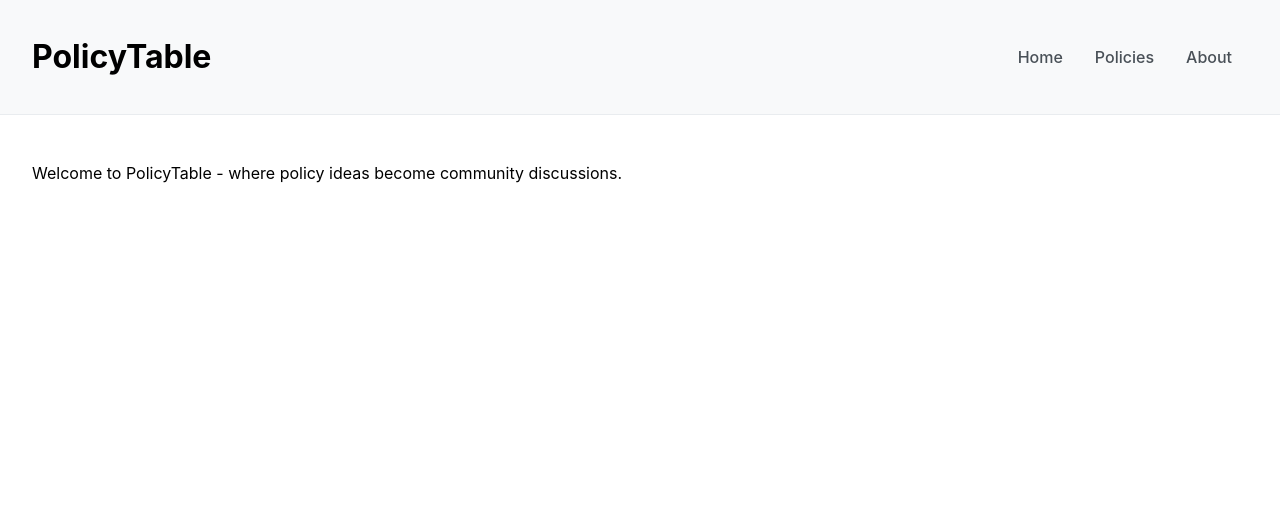
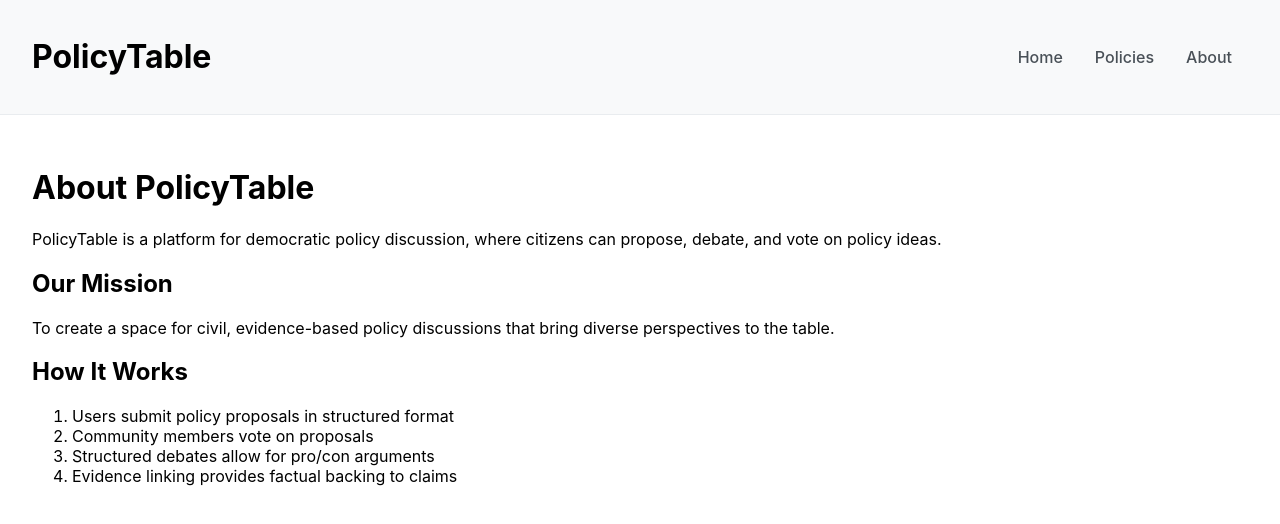
Before and after one commit to joemiddie13/policy-table, a React (Create React App) app: page /about in a window 1280 px wide. Shown: the top 524 px of the page. Built offline with nearby package versions, Linux system fonts and the light colour scheme.

Commit message:
Added an about page, home page, and policies page components

```diff
--- a/package.json
+++ b/package.json
@@ -9,6 +9,7 @@
     "@testing-library/user-event": "^13.5.0",
     "react": "^19.1.0",
     "react-dom": "^19.1.0",
+    "react-router-dom": "^7.5.3",
     "react-scripts": "5.0.1",
     "web-vitals": "^2.1.4"
   },
--- a/src/App.js
+++ b/src/App.js
@@ -1,14 +1,24 @@
+import { BrowserRouter as Router, Route, Routes } from 'react-router-dom';
 import './App.css';
 import Header from './components/layout/Header';
+import HomePage from './pages/HomePage';
+import PoliciesPage from './pages/PoliciesPage';
+import AboutPage from './pages/AboutPage';
 
 function App() {
   return (
-    <div className="App">
-      <Header />
-      <main>
-        <p>Welcome to PolicyTable - where policy ideas become community discussions.</p>
-      </main>
-    </div>
+    <Router>
+      <div className="App">
+        <Header />
+        <main>
+          <Routes>
+            <Route path="/" element={<HomePage />} />
+            <Route path="/policies" element={<PoliciesPage />} />
+            <Route path="/about" element={<AboutPage />} />
+          </Routes>
+        </main>
+      </div>
+    </Router>
   );
 }
 
--- a/src/components/layout/Header.js
+++ b/src/components/layout/Header.js
@@ -1,4 +1,5 @@
 import React from 'react';
+import { Link } from 'react-router-dom';
 
 function Header() {
   return (
@@ -8,9 +9,9 @@ function Header() {
       </div>
       <nav className="nav">
         <ul>
-          <li><a href="/">Home</a></li>
-          <li><a href="/policies">Policies</a></li>
-          <li><a href="/about">About</a></li>
+          <li><Link to="/">Home</Link></li>
+          <li><Link to="/policies">Policies</Link></li>
+          <li><Link to="/about">About</Link></li>
         </ul>
       </nav>
     </header>
--- /dev/null
+++ b/src/pages/AboutPage.js
@@ -0,0 +1,27 @@
+import React from 'react';
+
+function AboutPage() {
+  return (
+    <div className="about-page">
+      <h1>About PolicyTable</h1>
+      <p>
+        PolicyTable is a platform for democratic policy discussion,
+        where citizens can propose, debate, and vote on policy ideas.
+      </p>
+      <h2>Our Mission</h2>
+      <p>
+        To create a space for civil, evidence-based policy discussions
+        that bring diverse perspectives to the table.
+      </p>
+      <h2>How It Works</h2>
+      <ol>
+        <li>Users submit policy proposals in structured format</li>
+        <li>Community members vote on proposals</li>
+        <li>Structured debates allow for pro/con arguments</li>
+        <li>Evidence linking provides factual backing to claims</li>
+      </ol>
+    </div>
+  );
+}
+
+export default AboutPage;
--- /dev/null
+++ b/src/pages/HomePage.js
@@ -0,0 +1,26 @@
+import React from 'react';
+
+function HomePage() {
+  return (
+    <div className="home-page">
+      <h1>Welcome to PolicyTable</h1>
+      <p>A democratic platform for policy discussion and debate</p>
+      <div className="features">
+        <div className="feature">
+          <h2>Share Ideas</h2>
+          <p>Submit your policy proposals for community discussion</p>
+        </div>
+        <div className="feature">
+          <h2>Engage in Debate</h2>
+          <p>Participate in structured debates with evidence-based arguments</p>
+        </div>
+        <div className="feature">
+          <h2>Vote on Policies</h2>
+          <p>Upvote good policy ideas and help them gain traction</p>
+        </div>
+      </div>
+    </div>
+  );
+}
+
+export default HomePage;
--- /dev/null
+++ b/src/pages/PoliciesPage.js
@@ -0,0 +1,21 @@
+import React from 'react';
+
+function PoliciesPage() {
+  return (
+    <div className="policies-page">
+      <h1>Policy Proposals</h1>
+      <div className="filters">
+        <button>All Topics</button>
+        <button>Healthcare</button>
+        <button>Education</button>
+        <button>Environment</button>
+        <button>Economy</button>
+      </div>
+      <div className="policy-list">
+        <p>No policies yet. Be the first to create one!</p>
+      </div>
+    </div>
+  );
+}
+
+export default PoliciesPage;
```
Also changed, not shown: 1 other file (tests, documents, lock files or other folders).
